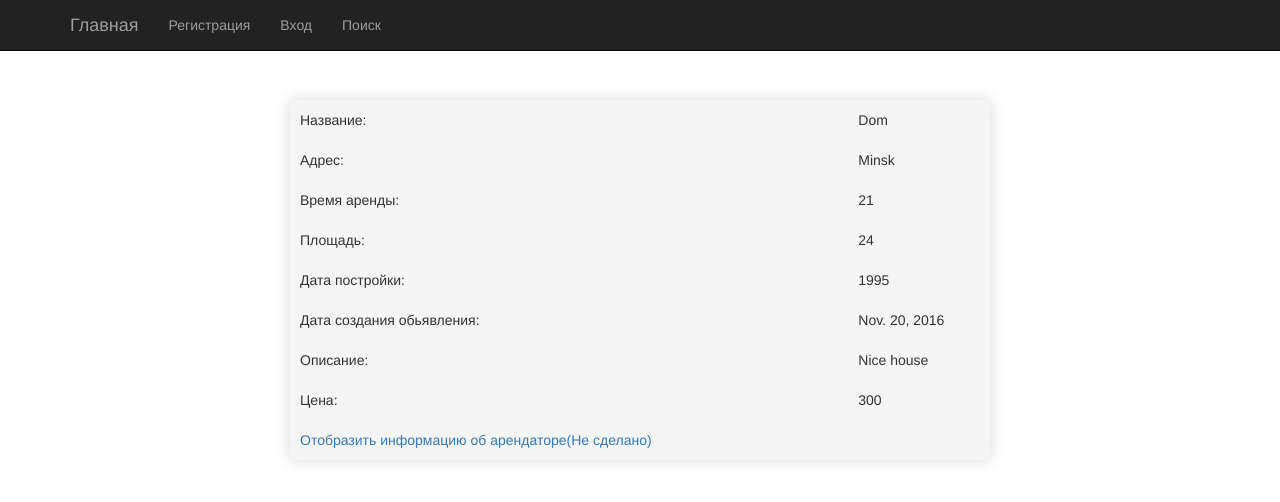
After one commit to Heliad/Rent_project, a Django app: page /aboutHouse/4 in a window 1280 px wide. The commit adds this page. Shown: the top 502 px of the page. Run offline with Django 3.2, Linux system fonts and the light colour scheme; data comes from the database, SQL or seed files in the repository; both versions use the stored data as it was after the commit; some libraries are stand-ins or nearby versions.

Commit message:
Добавил описание домов

```diff
--- a/TOFI/models.py
+++ b/TOFI/models.py
@@ -96,3 +96,6 @@ class Rent(models.Model):
     creation_date = models.DateField(default=None)
     other = models.CharField(verbose_name='Другое', max_length=100)
     cost = models.CharField(verbose_name='Цена аренды', max_length=50)
+
+    def getId(self):
+        return str(self.id)
--- /dev/null
+++ b/TOFI/templates/AboutHouse.html
@@ -0,0 +1,41 @@
+{% extends "base.html" %}
+{% block title %}Главная{% endblock %}
+{% block content %}
+        <table class="center">
+            <tr class="padding">
+                <td class="padding">Название:</td>
+                <td>{{ rent.name }}</td>
+            </tr>
+            <tr class="padding">
+                <td class="padding">Адрес:</td>
+                <td>{{ rent.address }}</td>
+            </tr>
+            <tr class="padding">
+                <td class="padding">Время аренды:</td>
+                <td>{{ rent.min_rent_time }}</td>
+            </tr>
+            <tr class="padding">
+                <td class="padding">Площадь:</td>
+                <td>{{ rent.area }}</td>
+            </tr>
+            <tr class="padding">
+                <td class="padding">Дата постройки:</td>
+                <td>{{ rent.date_of_construction }}</td>
+            </tr>
+            <tr class="padding">
+                <td class="padding">Дата создания обьявления:</td>
+                <td>{{ rent.creation_date }}</td>
+            </tr>
+            <tr class="padding">
+                <td class="padding">Описание:</td>
+                <td>{{ rent.other }}</td>
+            </tr>
+            <tr class="padding">
+                <td class="padding">Цена:</td>
+                <td>{{ rent.cost }}</td>
+            </tr>
+            <tr class="padding">
+                <td class="padding"><a href="Adsgfg.html">Отобразить информацию об арендаторе(Не сделано)</a> </td>
+            </tr>
+        </table>
+{% endblock %}
--- a/TOFI/views.py
+++ b/TOFI/views.py
@@ -90,3 +90,12 @@ def profile(request):
 
 def profileChangePassword(request):
     return render(request, "ChangePassword.html")
+
+
+def aboutHouse(request, number):
+    d = list(models.Rent.objects.all())
+    for i in d:
+        if i.getId() == number:
+            context = {'rent': i}
+
+    return render(request, "AboutHouse.html", context)
--- a/TOFI_project/urls.py
+++ b/TOFI_project/urls.py
@@ -25,5 +25,6 @@ urlpatterns = [
     url(r'^register$', views.Registration.as_view(), name='Registration'),
     url(r'^profile$', views.profile, name='Profile'),
     url(r'changepassword', views.profileChangePassword, name='ChangePassword'),
+    url(r'aboutHouse/(?P<number>\d*)', views.aboutHouse, name ='AboutHouse'),
     url(r'^admin/', admin.site.urls),
 ]
```
Also changed, not shown: TOFI/templates/ChangePassword.html (+25 -3 lines), TOFI/templates/Main.html (+11 -1 lines), db.sqlite3.
